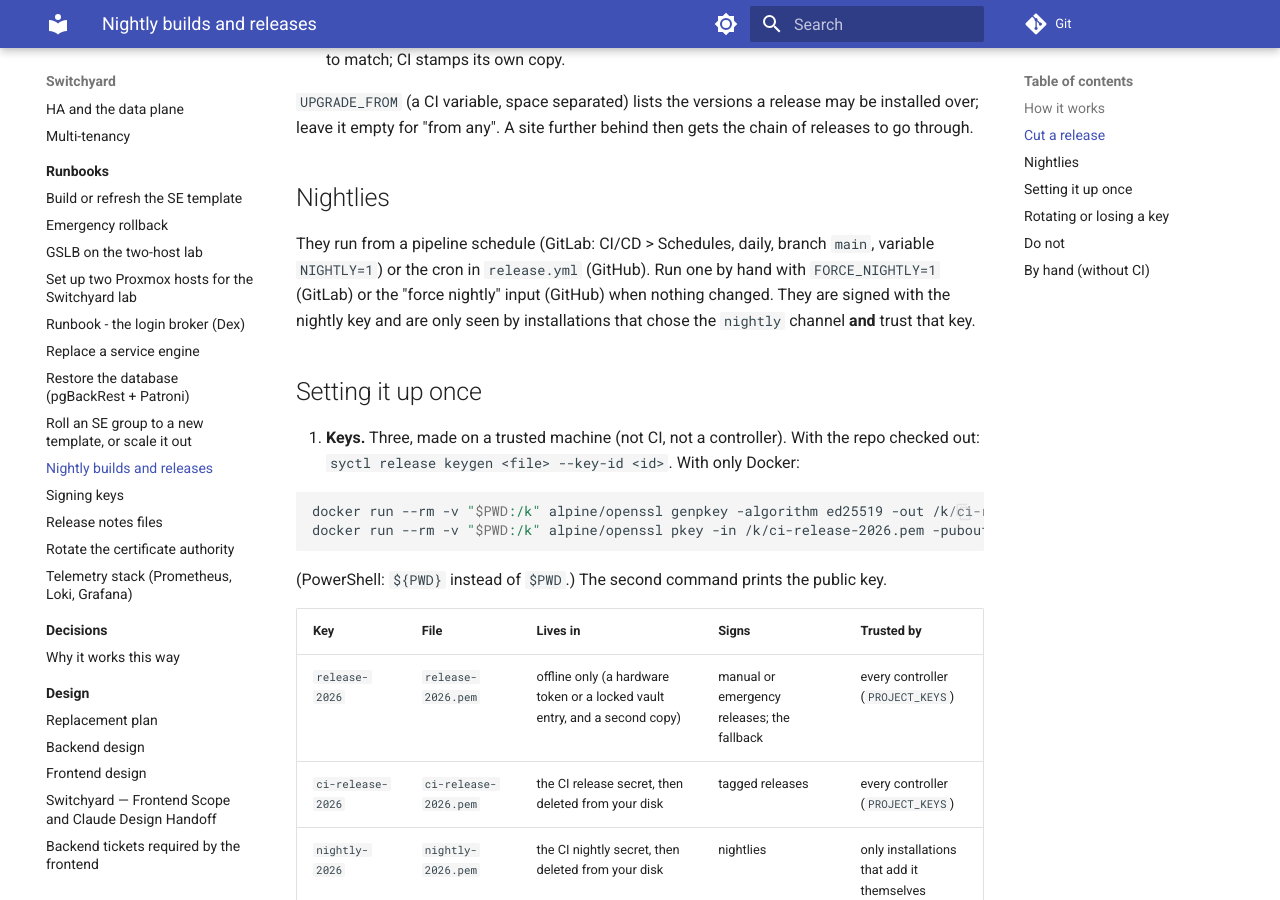
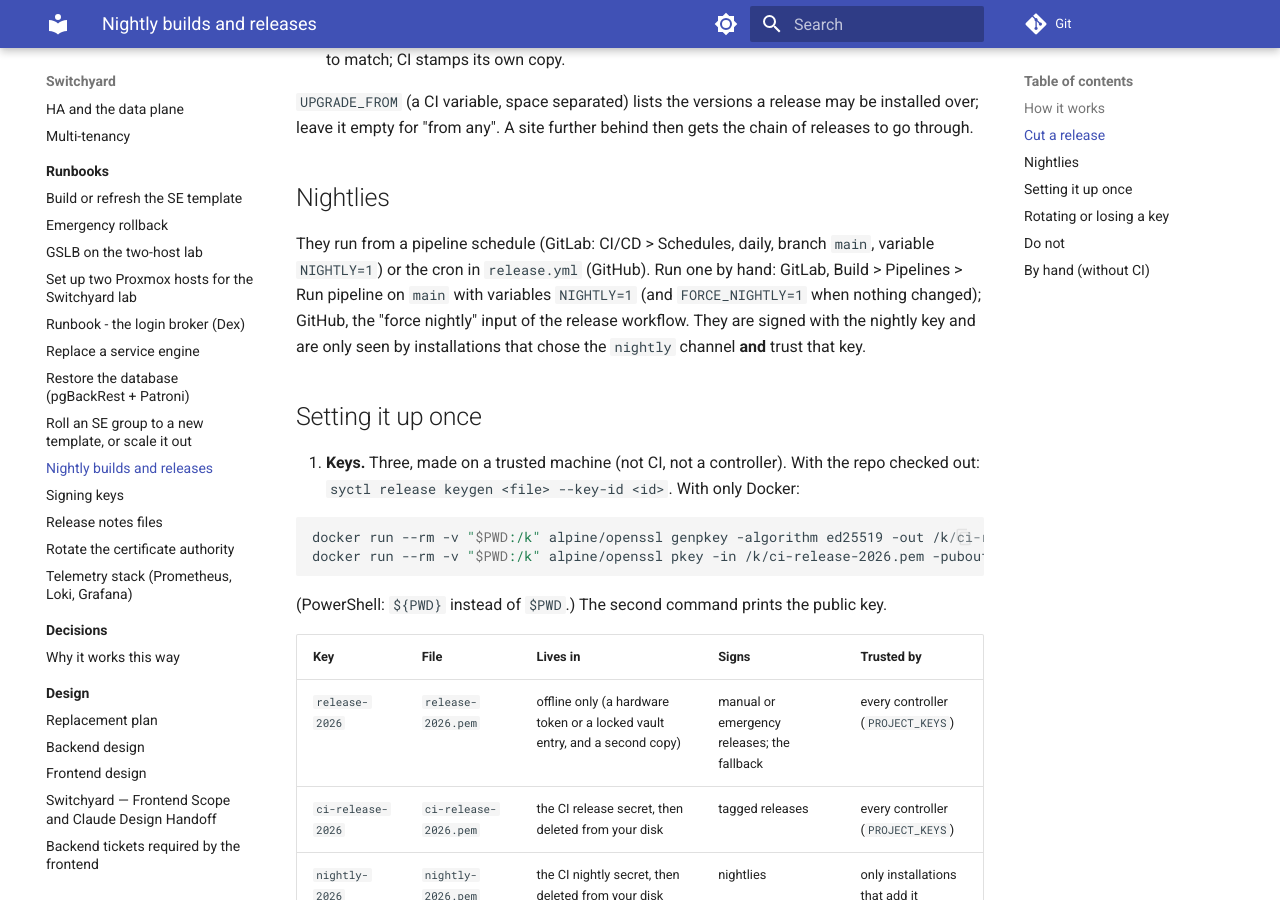
Before and after one commit to Globius/Switchyard, an MkDocs documentation site: the page built from docs/runbooks/release.md, in a window 1280 px wide and 900 px high, scrolled down 1064 px. Built offline with MkDocs 1.6.1 and Material for MkDocs 9.7.7, drawn with Linux system fonts in a browser that asks for light colours.

Commit message:
Allow a hand-started nightly on main (Run pipeline with NIGHTLY=1)
Co-Authored-By: Claude Sonnet 5.5 <noreply@anthropic.com>

```diff
--- a/.gitlab-ci.yml
+++ b/.gitlab-ci.yml
@@ -329,7 +329,8 @@ pages:
   rules:
     - if: '$RELEASE_HOST && $RELEASE_HOST != "gitlab"'
       when: never
-    - if: '$CI_PIPELINE_SOURCE == "schedule" && $NIGHTLY == "1"'
+    # The schedule, or "Run pipeline" on main by hand with NIGHTLY=1 (add FORCE_NIGHTLY=1 to build without changes).
+    - if: '($CI_PIPELINE_SOURCE == "schedule" || $CI_PIPELINE_SOURCE == "web") && $NIGHTLY == "1" && $CI_COMMIT_BRANCH == $CI_DEFAULT_BRANCH'
     - if: '$CI_COMMIT_TAG =~ /^v\d+\.\d+\.\d+(-rc\.?\d+)?$/'
 
 # Works out the version, the channel and whether anything changed since the last nightly.
--- a/docs/runbooks/release.md
+++ b/docs/runbooks/release.md
@@ -37,7 +37,7 @@ behind then gets the chain of releases to go through.
 ## Nightlies
 
 They run from a pipeline schedule (GitLab: CI/CD > Schedules, daily, branch `main`, variable `NIGHTLY=1`) or the cron in `release.yml` (GitHub).
-Run one by hand with `FORCE_NIGHTLY=1` (GitLab) or the "force nightly" input (GitHub) when nothing changed. They are signed with the nightly key and are
+Run one by hand: GitLab, Build > Pipelines > Run pipeline on `main` with variables `NIGHTLY=1` (and `FORCE_NIGHTLY=1` when nothing changed); GitHub, the "force nightly" input of the release workflow. They are signed with the nightly key and are
 only seen by installations that chose the `nightly` channel **and** trust that key.
 
 ## Setting it up once
```
